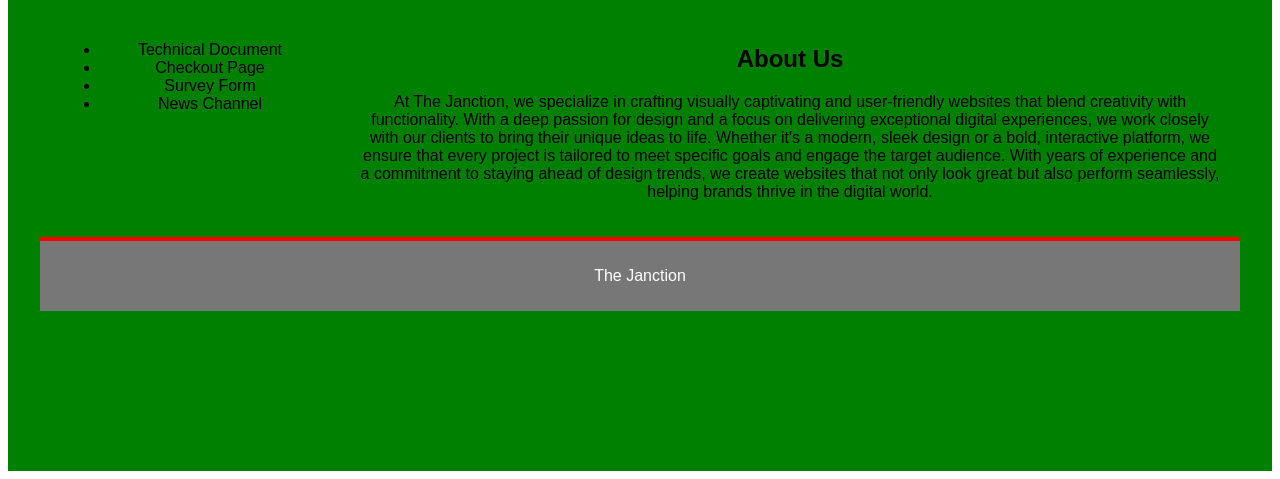
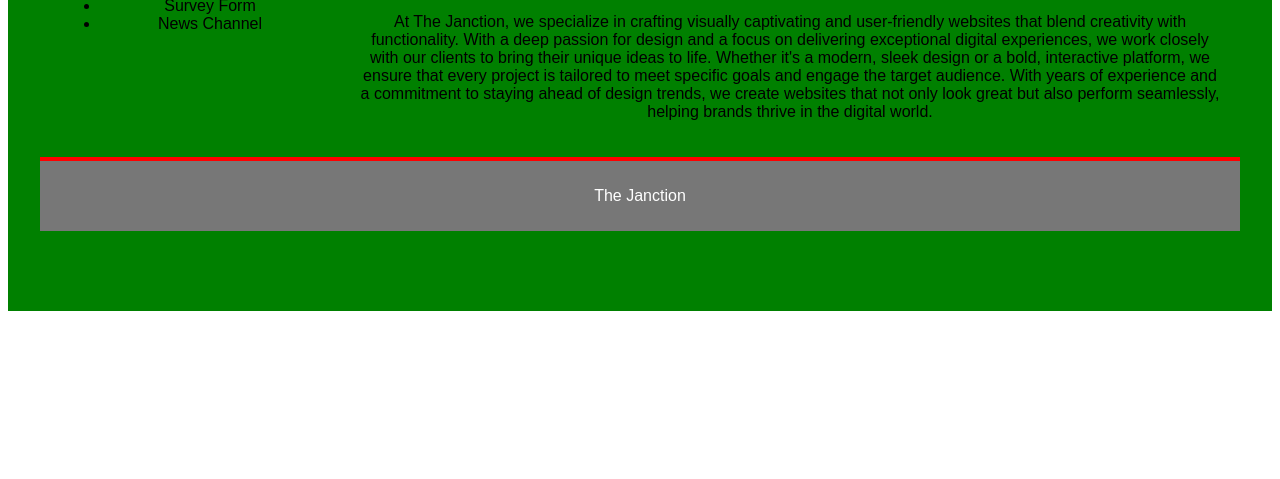
Before and after one commit to Maestroxv/Portfolio, a plain HTML site: page index.html in a window 1280 px wide. Shown: the part 555-1034 px from the top of the page. After the commit the page ends 874 px from the top, so only its background shows below. Drawn offline with Linux system fonts and the light colour scheme.

Commit message:
Update index.html

```diff
--- a/index.html
+++ b/index.html
@@ -71,7 +71,7 @@
 
 .projects-section {
   text-align: center;
-  padding: 10rem 2rem;
+  padding: 5rem 2rem;
   background: green;
 }
 
```
